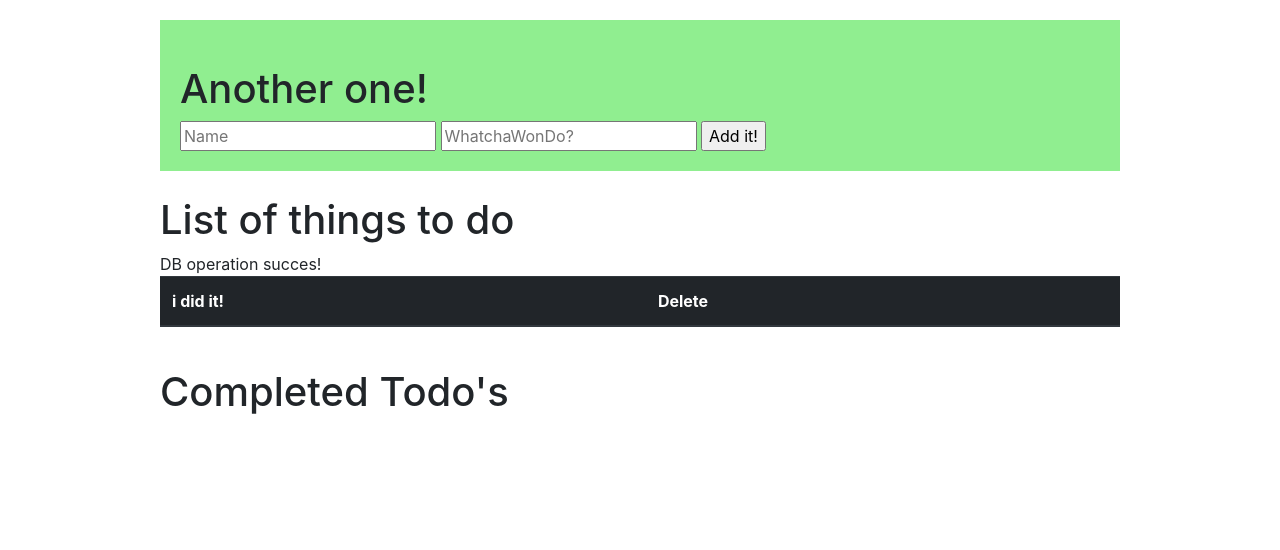
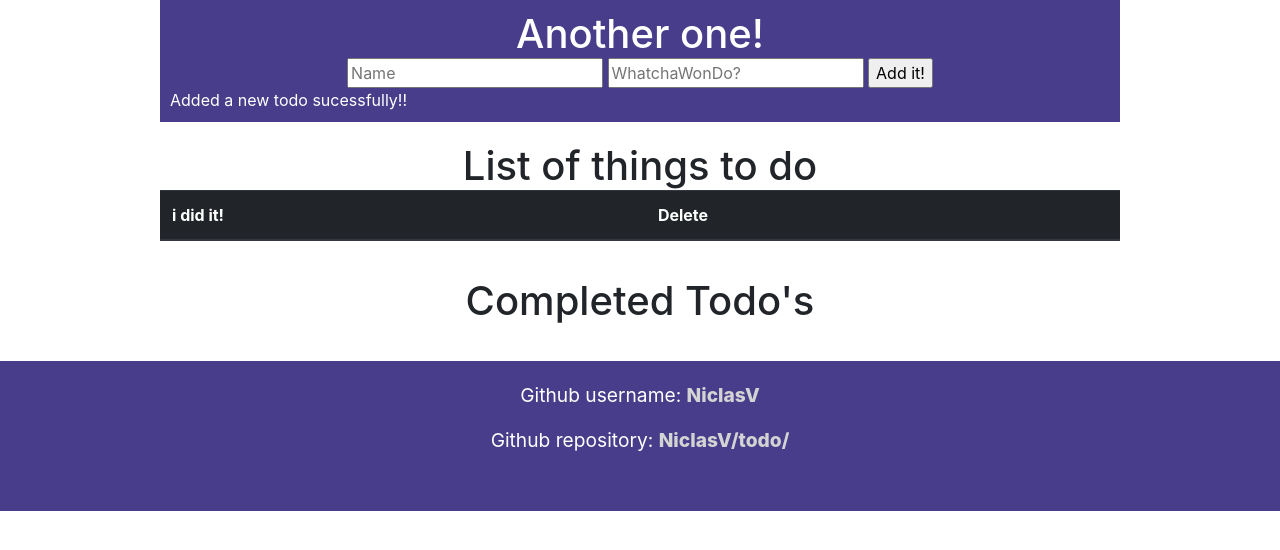
Before and after one commit to NiclasV/todo, a PHP site: page /index.php?result=1 in a window 1280 px wide. Shown: the top 550 px of the page. Run offline with PHP 8.4, Linux system fonts and the light colour scheme; data that the repository does not hold is empty.

Commit message:
added sass and cleaned up the code

```diff
--- a/css/style.css
+++ b/css/style.css
@@ -1,39 +1 @@
-body {
-    margin: 0 auto;
-}
-
-.flex-content{
-    display: flex;
-    max-width: 960px;
-    margin: 0 auto;
-    flex-wrap: wrap;
-    margin-top: 20px 0 20px 0;
-}
-
-.green {
-    background: lightgreen;
-    padding: 20px;
-    margin-top: 20px;
-
-}
-
-h1 {
-    margin-top: 25px;
-}
-
-h1 .center {
-    margin: 0 auto;
-    text-align: center;
-
-}
-
-.red-text {
-    color: red;
-}
-
-.green-text {
-    color: green;
-}
-.full-width {
-    width: 100%;
-}
+body{margin:0 auto;padding:0 auto}.flex-container{display:flex;display:-ms-flex;display:-webkit-flex;flex-wrap:wrap;max-width:960px;margin:0 auto;margin-bottom:20px}.blue{background:darkslateblue;padding:10px;color:white}h1{margin:52px 0 20px 0}.center{margin:0 auto;text-align:center}.full-width{width:100%}footer{width:100%;background:darkslateblue;height:150px}.footer-flex{text-align:center;width:100%;margin-top:20px;font-size:1.2em;color:white}.footer-flex a{color:lightgrey;font-weight:800}
--- a/delete.php
+++ b/delete.php
@@ -11,5 +11,5 @@ if (isset($_GET['id'])){
     //Execute prepared statement
     $delete = $statement->execute();
 }
-header("Location: index.php?result=$delete");
+header("Location: index.php");
 ?>
--- a/index.php
+++ b/index.php
@@ -8,29 +8,28 @@
 
 <body>
 
-        <!-- SECOND FORM FOR ADDING DATA -->
-        <div class="flex-content green">
+    <!-- SECOND FORM FOR ADDING DATA -->
+    <div class="flex-container blue">
     <h1 class="center full-width">Another one!</h1>
-
-    <form action="addtodo.php" method="POST"> <!-- send data to seperate PHP file for adding to database -->
-        <field><input type="text" name="namn" placeholder="Name"></field>
-        <field><input type="text" name="todo" placeholder="WhatchaWonDo?"></field>
-        <field><input type="submit" name="add-todo" value="Add it!"></field>
-    </form>
+        <form action="addtodo.php" method="POST" class="center full-width"> <!-- send data to seperate PHP file for adding to database -->
+            <field><input type="text" name="namn" placeholder="Name"></field>
+            <field><input type="text" name="todo" placeholder="WhatchaWonDo?"></field>
+            <field><input type="submit" name="add-todo" value="Add it!"></field>
+        </form>
+        <?php
+        // take action on resulting database insertion
+        if (isset($_GET["result"])) {
+            echo "Added a new todo sucessfully!!";
+        } else {
+            echo "";
+        }
+        ?>
     </div>
 
-    <div class="flex-content">
+    <div class="flex-container">
 
     <h1 class="center full-width">List of things to do</h1>
 
-    <?php
-    // take action on resulting database insertion
-    if (isset($_GET["result"])) {
-        echo "DB operation succes!";
-    } else {
-        echo "DB operation has error!!!!";
-    }
-    ?>
 
     <?php
 
@@ -72,7 +71,7 @@
     </form>
     </div>
 
-    <div class="flex-content">
+    <div class="flex-container">
     <h1 class="center full-width">Completed Todo's</h1>
 
     <?php
@@ -105,7 +104,19 @@
     ?>
     </div>
 
+    <footer>
+        <div class="flex-container center">
+           <div class="footer-flex">
+            <p> Github username: <a href="https://github.com/NiclasV" target="_blank">NiclasV</a> </p>
+            <p> Github repository: <a href="https://github.com/NiclasV/todo" target="_blank">NiclasV/todo/</a> </p>
+           </div>
+        </div>
+    </footer>
+
+
     <?php
+    //DONT NEED THIS NO MORE! PHEW!
+    die;
     //Printar ut columner och rows som en associative array, for debugging purposes
     echo "<pre>\n";
     $stmt = $pdo->query("SELECT id, title, completed, createdBy FROM todos");
@@ -115,5 +126,8 @@
     echo "</pre>\n";
     ?>
 
+
+
+
 </body>
 </html>
--- a/update.php
+++ b/update.php
@@ -11,5 +11,5 @@ if (isset($_GET['id'])){
     //Execute prepared statement
     $update = $statement->execute();
 }
-header("Location: index.php?result=$update");
+header("Location: index.php");
 ?>
```
